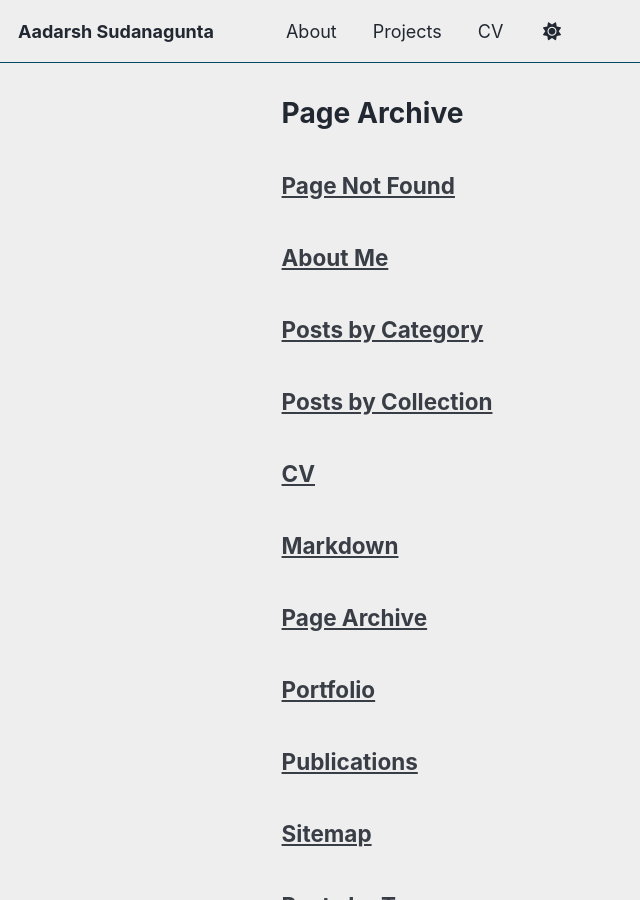
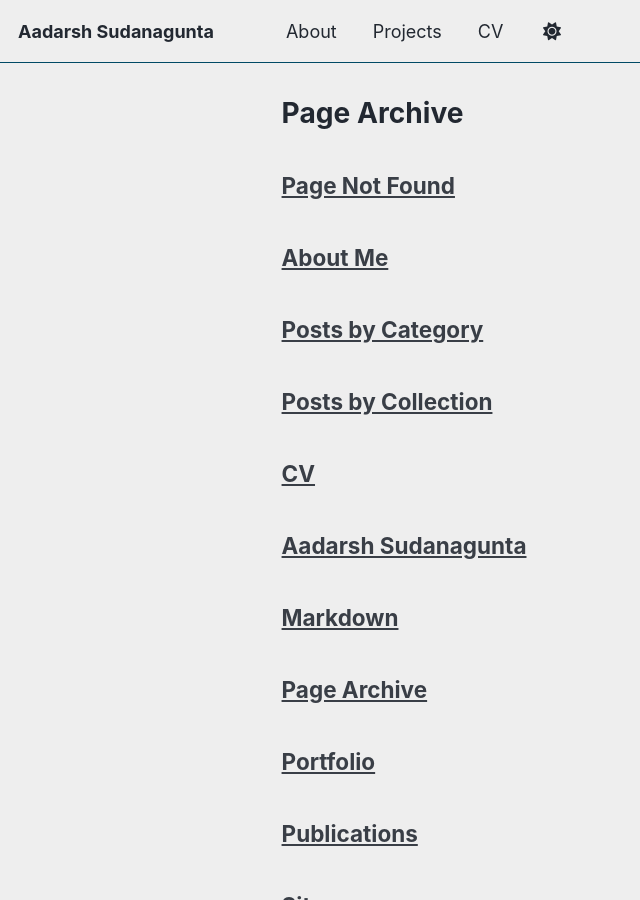
Before and after one commit to aadasud/aadasud.github.io, a Jekyll site: the page built from _pages/page-archive.html, in a window 1280 px wide and 900 px high. Shown: the whole window, without its empty margins (0-640 px from the left). Built offline with Jekyll 4.4.1, drawn with Linux system fonts in a browser that asks for light colours; a script bundle is joined from its source files by our own code; library files that are not in the unit come from our copies.

Commit message:
Update index.html

```diff
--- a/index.html
+++ b/index.html
@@ -1,6 +1,7 @@
 ---
-layout: home
+layout: single
 author_profile: true
+title: "Aadarsh Sudanagunta"
 ---
 
 Welcome! I'm a graduate student in Aerospace Engineering at Texas A&M
```
